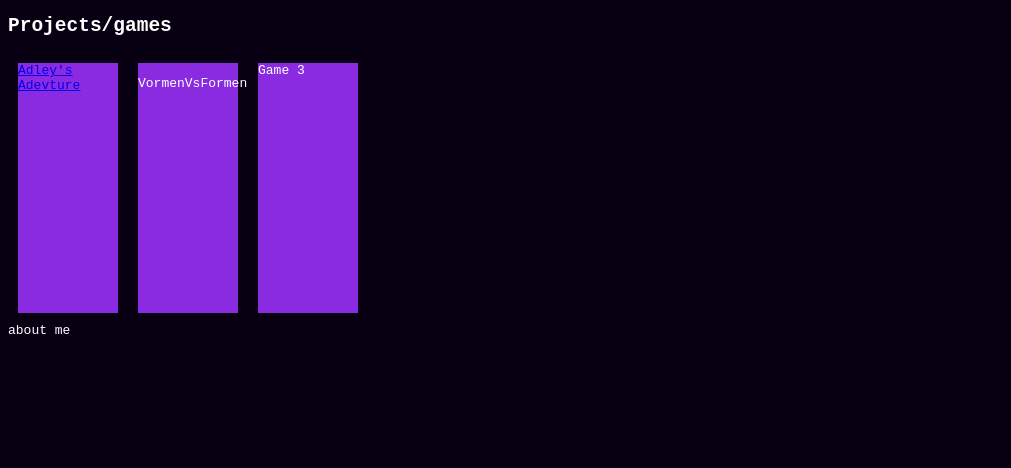
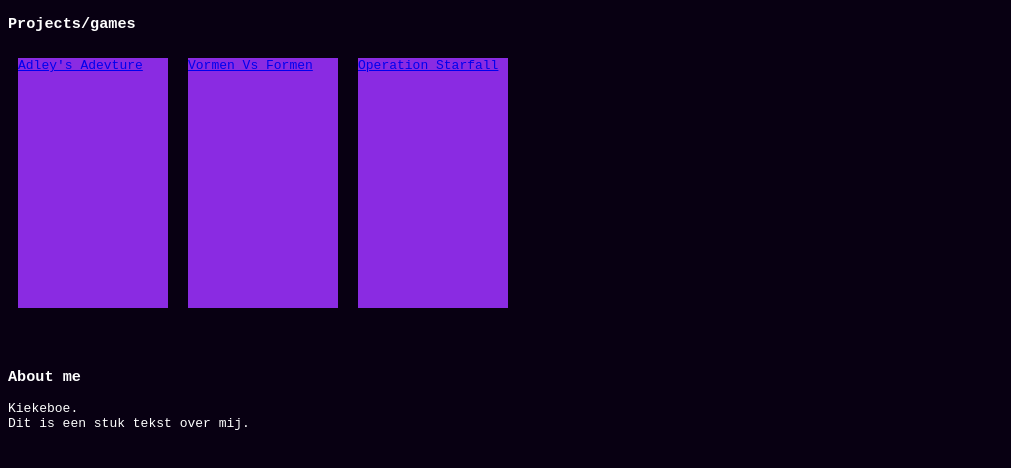
Before and after one commit to bas-boop/Portfolio, a plain HTML site: page index.html in a window 1280 px wide. Shown: the part 50-518 px from the top of the page, without its empty margins (0-1011 px from the left). Drawn offline with Linux system fonts and the light colour scheme.

Commit message:
something added

```diff
--- a/index.html
+++ b/index.html
@@ -8,13 +8,16 @@
         <h1>Portfolio</h1>
     </header>
 
-    <h2>Projects/games</h2>
+    <h3>Projects/games</h3>
     <div class="projects">
         <div class="game"><a href="Adley'sAdevture.html">Adley's Adevture</a></div>
-        <div class="game"><p href="VormenVsFormen.html">VormenVsFormen</p></div>
-        <div class="game">Game 3</div>
+        <div class="game"><a href="VormenVsFormen.html">Vormen Vs Formen</a></div>
+        <div class="game"><a href="OperationStarfall.html">Operation Starfall</a></div>
     </div>
 
-    <div>about me</div>
+    <div>
+        <h3>About me</h3>
+        <p>Kiekeboe. <br> Dit is een stuk tekst over mij.</p>
+    </div>
 
 </body>
--- a/style.css
+++ b/style.css
@@ -6,14 +6,25 @@ body{
 header{
     background-image: linear-gradient(to bottom right, rgb(8, 64, 0), rgb(8, 0, 18));
     width: 75%;
+    margin: 0px;
+}
+a:before{
+    text-decoration: none;
+    color: white;
+}
+a:visited{
+    text-decoration: none;
+    color: white;
 }
 .projects{
     display: flex;
+    margin-bottom: 50px;
 }
 .game{
     margin: 10px;
-    width: 100px;
+    width: 150px;
     height: 250px;
     flex-direction: row;
     background-color: blueviolet;
+    color: white;
 }
```
Also changed, not shown: OperationStarfall.html (added, +8 -0 lines), VormenVsFormen.html (+1 -1 lines).
